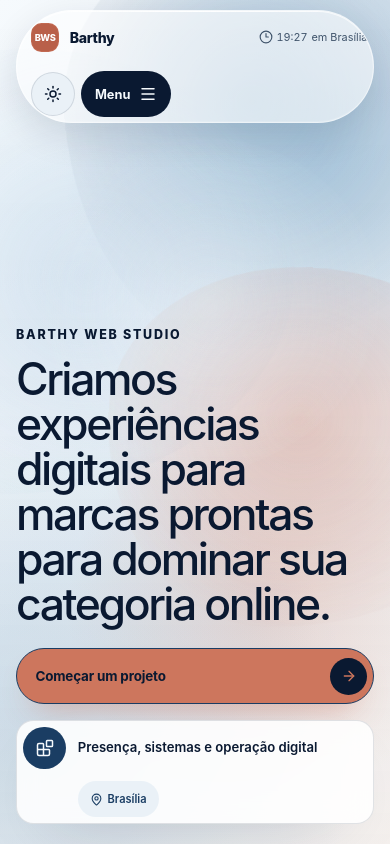
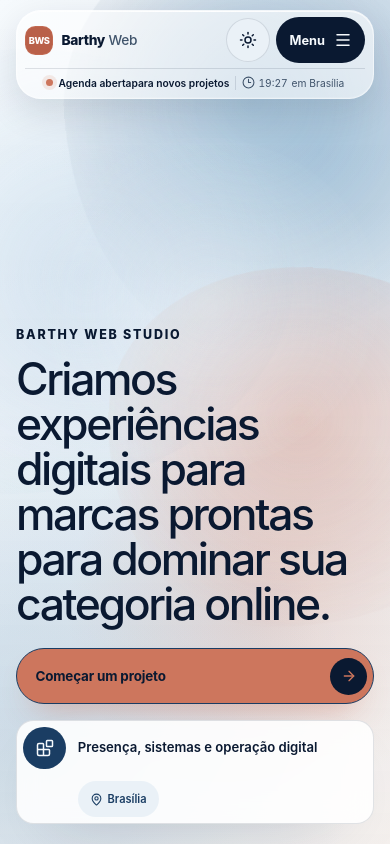
Before and after one commit to g4brielbr4sil/barthy-web-studio-v2, a React (Vite) app: page / in a window 390 px wide. Shown: the top 844 px of the page. Built offline with nearby package versions, Linux system fonts and the light colour scheme; no server answers.

Commit message:
style: polish availability clock and mobile brand layout

```diff
--- a/src/styles/components/header-clock.css
+++ b/src/styles/components/header-clock.css
@@ -1,14 +1,57 @@
+.site-header__pill {
+  grid-template-columns: auto minmax(0, 1fr) auto auto;
+}
+
+.availability {
+  display: inline-flex;
+  min-width: 0;
+  max-width: 100%;
+  flex: 0 1 auto;
+  align-items: center;
+  justify-self: end;
+  gap: 0.5rem;
+  padding: 0.3rem 0.2rem;
+  color: var(--foreground);
+  font-size: 0.72rem;
+  line-height: 1.2;
+  white-space: nowrap;
+}
+
+.availability__dot {
+  display: block;
+  width: 0.45rem;
+  height: 0.45rem;
+  flex: 0 0 auto;
+  grid-row: auto;
+}
+
+.availability__status {
+  display: inline-flex;
+  min-width: 0;
+  align-items: center;
+  color: var(--foreground);
+  font-weight: 580;
+}
+
+.availability__separator {
+  display: block;
+  width: 1px;
+  height: 1.1rem;
+  flex: 0 0 auto;
+  background: var(--border);
+}
+
 .header-time[data-clock-style='original'] {
   display: inline-flex;
-  min-height: 44px;
+  min-height: auto;
   align-items: center;
-  gap: 0.35rem;
-  padding-inline: 0;
+  gap: 0.32rem;
+  padding: 0;
   border: 0;
   border-radius: 0;
   background: transparent;
   color: var(--muted-foreground);
-  font-size: 0.78rem;
+  font-size: inherit;
   line-height: 1;
   white-space: nowrap;
 }
@@ -24,27 +67,143 @@
   display: inline;
 }
 
+@media (max-width: 1360px) {
+  .site-header__pill {
+    gap: clamp(0.55rem, 1.2vw, 0.95rem);
+  }
+
+  .desktop-nav {
+    gap: 0.1rem;
+  }
+
+  .desktop-nav a {
+    padding-inline: 0.52rem;
+  }
+
+  .availability {
+    gap: 0.4rem;
+    font-size: 0.68rem;
+  }
+
+  .availability__status-detail {
+    display: none;
+  }
+}
+
 @media (max-width: 1179px) {
+  .site-header__pill {
+    grid-template-columns: minmax(0, 1fr) auto auto;
+  }
+
+  .availability {
+    display: inline-flex;
+    justify-self: end;
+    gap: 0.45rem;
+    padding: 0.2rem 0.25rem;
+    font-size: 0.72rem;
+  }
+
+  .availability__dot {
+    display: block;
+  }
+
+  .availability__status {
+    display: inline-flex;
+  }
+
+  .availability__status-detail {
+    display: inline;
+  }
+
   .header-time[data-clock-style='original'] {
-    padding-inline: 0.25rem;
+    display: inline-flex;
+    min-height: auto;
+    padding: 0;
     border: 0;
     background: transparent;
   }
 }
 
-@media (max-width: 520px) {
-  .header-time[data-clock-style='original'] {
-    gap: 0.24rem;
-    padding-inline: 0;
-    font-size: 0.68rem;
+@media (max-width: 900px) {
+  .availability__status-detail {
+    display: none;
   }
 }
 
-@media (max-width: 379px) {
+@media (max-width: 767px) {
+  .site-header__pill {
+    min-height: auto;
+    grid-template-columns: minmax(0, 1fr) auto;
+    grid-template-rows: auto auto;
+    column-gap: 0.45rem;
+    row-gap: 0.3rem;
+    padding: 0.42rem 0.48rem;
+    border-radius: 1.55rem;
+  }
+
+  .site-header .brand {
+    min-width: 0;
+    max-width: 100%;
+    grid-column: 1;
+    grid-row: 1;
+    gap: 0.5rem;
+  }
+
+  .site-header .brand__name {
+    min-width: 0;
+    gap: 0.22rem;
+    font-size: 0.86rem;
+  }
+
+  .site-header .brand__name > .brand__web,
+  .site-header .brand__name > .brand__studio {
+    display: inline;
+  }
+
+  .site-header__actions {
+    grid-column: 2;
+    grid-row: 1;
+    gap: 0.35rem;
+  }
+
+  .availability {
+    width: 100%;
+    grid-column: 1 / -1;
+    grid-row: 2;
+    justify-content: center;
+    justify-self: stretch;
+    gap: 0.42rem;
+    padding: 0.4rem 0.2rem 0.08rem;
+    border-top: 1px solid var(--border);
+    font-size: 0.68rem;
+  }
+
+  .availability__status-detail {
+    display: inline;
+  }
+
+  .availability__separator {
+    height: 0.9rem;
+  }
+
   .header-time[data-clock-style='original'] {
-    gap: 0.18rem;
-    font-size: 0.62rem;
-    letter-spacing: -0.01em;
+    gap: 0.24rem;
+    font-size: inherit;
+  }
+}
+
+@media (max-width: 520px) {
+  .site-header .brand__name > .brand__web {
+    display: inline;
+  }
+
+  .site-header .brand__name > .brand__studio {
+    display: none;
+  }
+
+  .availability {
+    gap: 0.35rem;
+    font-size: 0.64rem;
   }
 
   .header-time[data-clock-style='original'] .header-time__icon--original {
@@ -52,3 +211,30 @@
     height: 13px;
   }
 }
+
+@media (max-width: 379px) {
+  .site-header__pill {
+    column-gap: 0.28rem;
+    padding-inline: 0.42rem;
+  }
+
+  .site-header .brand {
+    gap: 0.4rem;
+  }
+
+  .site-header .brand__name {
+    font-size: 0.82rem;
+  }
+
+  .availability {
+    gap: 0.28rem;
+    font-size: 0.61rem;
+    letter-spacing: -0.01em;
+  }
+}
+
+@media (max-width: 340px) {
+  .availability__status-detail {
+    display: none;
+  }
+}
```
